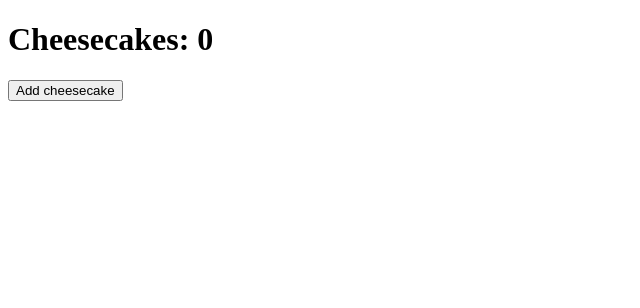
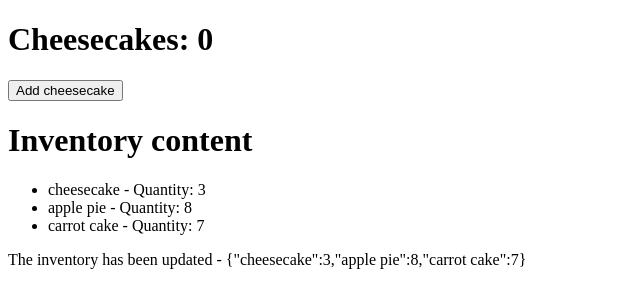
Before and after one commit to sas604/testJS, a website: page public/index.html in a window 1280 px wide. Shown: the whole page, without its empty margins (0-640 px from the left). Drawn offline with Linux system fonts and the light colour scheme.

Commit message:
Finish 6.3

```diff
--- a/package.json
+++ b/package.json
@@ -21,6 +21,7 @@
     "sqlite3": "^5.0.2"
   },
   "devDependencies": {
+    "@testing-library/dom": "^8.10.1",
     "browserify": "^17.0.0",
     "eslint": "^8.0.0",
     "isomorphic-fetch": "^2.2.1",
--- a/public/bundle.js
+++ b/public/bundle.js
@@ -1,13 +1,38 @@
 (function(){function r(e,n,t){function o(i,f){if(!n[i]){if(!e[i]){var c="function"==typeof require&&require;if(!f&&c)return c(i,!0);if(u)return u(i,!0);var a=new Error("Cannot find module '"+i+"'");throw a.code="MODULE_NOT_FOUND",a}var p=n[i]={exports:{}};e[i][0].call(p.exports,function(r){var n=e[i][1][r];return o(n||r)},p,p.exports,r,e,n,t)}return n[i].exports}for(var u="function"==typeof require&&require,i=0;i<t.length;i++)o(t[i]);return o}return r})()({1:[function(require,module,exports){
-let data = { cheesecake: 0 };
+const updateItemList = (inventory) => {
+  const inventoryList = window.document.getElementById('item-list');
+  inventoryList.innerHTML = '';
 
-const incrementCount = () => {
-  data.cheesecake++;
-  window.document.getElementById('count').innerHTML = data.cheesecake;
+  Object.entries(inventory).forEach(([itemName, quantity]) => {
+    const listItem = window.document.createElement('li');
+    listItem.innerHTML = `${itemName} - Quantity: ${quantity}`;
+    inventoryList.appendChild(listItem);
+  });
+  const inventoryContents = JSON.stringify(inventory);
+  const p = window.document.createElement('p');
+  p.innerHTML = `The inventory has been updated - ${inventoryContents}`;
+  document.body.insertBefore(p, document.querySelector('script'));
 };
-const incrementButton = window.document.getElementById('increment-button');
-incrementButton.addEventListener('click', incrementCount);
 
-module.exports = { data, incrementCount };
+module.exports = { updateItemList };
 
-},{}]},{},[1]);
+},{}],2:[function(require,module,exports){
+const data = { inventory: {} };
+
+const addItem = (itemName, quantity) => {
+  const currentQuantity = data.inventory[itemName] || 0;
+  data.inventory[itemName] = currentQuantity + quantity;
+};
+
+module.exports = { data, addItem };
+
+},{}],3:[function(require,module,exports){
+const { addItem, data } = require('./inventoryController');
+const { updateItemList } = require('./domController');
+
+addItem('cheesecake', 3);
+addItem('apple pie', 8);
+addItem('carrot cake', 7);
+updateItemList(data.inventory);
+
+},{"./domController":1,"./inventoryController":2}]},{},[3]);
--- /dev/null
+++ b/public/domController.js
@@ -0,0 +1,16 @@
+const updateItemList = (inventory) => {
+  const inventoryList = window.document.getElementById('item-list');
+  inventoryList.innerHTML = '';
+
+  Object.entries(inventory).forEach(([itemName, quantity]) => {
+    const listItem = window.document.createElement('li');
+    listItem.innerHTML = `${itemName} - Quantity: ${quantity}`;
+    inventoryList.appendChild(listItem);
+  });
+  const inventoryContents = JSON.stringify(inventory);
+  const p = window.document.createElement('p');
+  p.innerHTML = `The inventory has been updated - ${inventoryContents}`;
+  document.body.insertBefore(p, document.querySelector('script'));
+};
+
+module.exports = { updateItemList };
--- a/public/index.html
+++ b/public/index.html
@@ -9,6 +9,10 @@
   <body>
     <h1>Cheesecakes: <span id="count">0</span></h1>
     <button id="increment-button">Add cheesecake</button>
+
+    <br />
+    <h1>Inventory content</h1>
+    <ul id="item-list"></ul>
     <script src="bundle.js"></script>
   </body>
 </html>
--- /dev/null
+++ b/public/inventoryController.js
@@ -0,0 +1,8 @@
+const data = { inventory: {} };
+
+const addItem = (itemName, quantity) => {
+  const currentQuantity = data.inventory[itemName] || 0;
+  data.inventory[itemName] = currentQuantity + quantity;
+};
+
+module.exports = { data, addItem };
```
Also changed, not shown: public/domController.test.js (added, +44 -0 lines), public/inventoryControler.test.js (added, +9 -0 lines), public/main.js (+6 -9 lines), public/main.test.js (deleted, +0 -15 lines), 2 other files.
